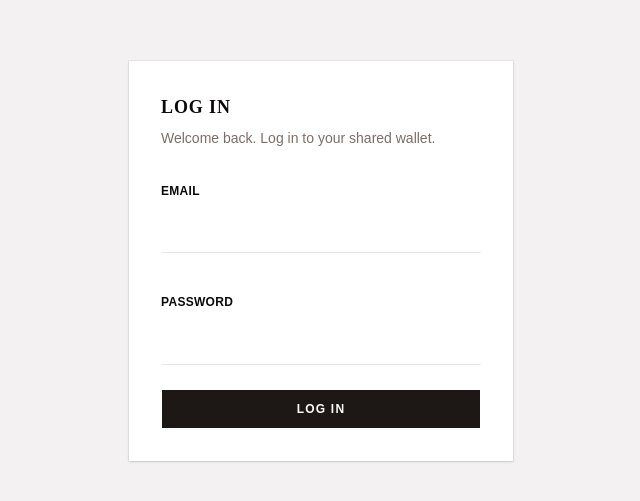
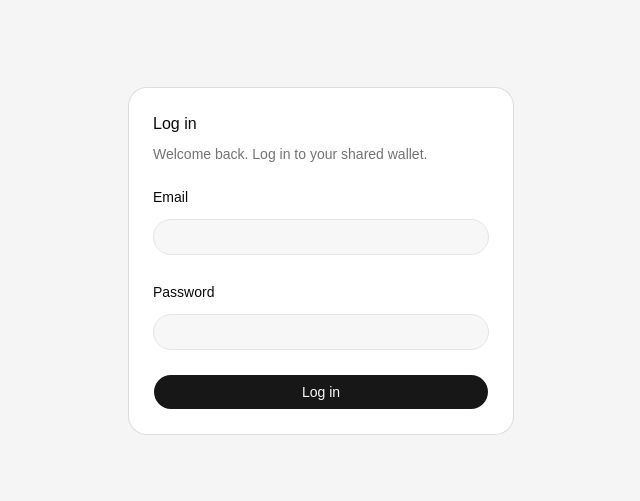
Before and after one commit to andrewnessinjim/couples-wallet, a React (Vite) app: page /login in a window 1280 px wide. Shown: the part 139-640 px from the top of the page, without its empty margins (319-959 px from the left). Built offline with nearby package versions, Linux system fonts and the light colour scheme.

Commit message:
feat: softer theme

```diff
--- a/package.json
+++ b/package.json
@@ -11,9 +11,12 @@
   },
   "dependencies": {
     "@base-ui/react": "^1.9.0",
+    "@fontsource-variable/figtree": "^5.3.0",
     "@fontsource-variable/noto-sans": "^5.3.0",
     "@fontsource-variable/playfair-display": "^5.3.0",
     "@hookform/resolvers": "^6.0.0",
+    "@hugeicons/core-free-icons": "^4.3.5",
+    "@hugeicons/react": "^1.1.10",
     "@tailwindcss/vite": "^4.3.3",
     "@tanstack/react-router": "^1.170.45",
     "class-variance-authority": "^0.7.1",
--- a/src/components/ui/button.tsx
+++ b/src/components/ui/button.tsx
@@ -3,31 +3,31 @@ import { cva, type VariantProps } from "class-variance-authority"
 import { cn } from "cn"
 
 const buttonVariants = cva(
-  "group/button inline-flex shrink-0 items-center justify-center rounded-none border border-transparent bg-clip-padding text-xs font-semibold tracking-widest whitespace-nowrap uppercase transition-all outline-none select-none focus-visible:border-ring focus-visible:ring-2 focus-visible:ring-ring/30 active:not-aria-[haspopup]:translate-y-px disabled:pointer-events-none disabled:opacity-50 aria-invalid:border-destructive aria-invalid:ring-2 aria-invalid:ring-destructive/20 dark:aria-invalid:border-destructive/50 dark:aria-invalid:ring-destructive/40 [&_svg]:pointer-events-none [&_svg]:shrink-0 [&_svg:not([class*='size-'])]:size-3.5",
+  "group/button inline-flex shrink-0 items-center justify-center rounded-4xl border border-transparent bg-clip-padding text-sm font-medium whitespace-nowrap transition-all outline-none select-none focus-visible:border-ring focus-visible:ring-[3px] focus-visible:ring-ring/50 active:not-aria-[haspopup]:translate-y-px disabled:pointer-events-none disabled:opacity-50 aria-invalid:border-destructive aria-invalid:ring-[3px] aria-invalid:ring-destructive/20 dark:aria-invalid:border-destructive/50 dark:aria-invalid:ring-destructive/40 [&_svg]:pointer-events-none [&_svg]:shrink-0 [&_svg:not([class*='size-'])]:size-4",
   {
     variants: {
       variant: {
         default: "bg-primary text-primary-foreground hover:bg-primary/80",
         outline:
-          "border-border bg-transparent hover:bg-muted hover:text-foreground aria-expanded:bg-muted aria-expanded:text-foreground dark:hover:bg-input/30",
+          "border-border bg-input/30 hover:bg-input/50 hover:text-foreground aria-expanded:bg-muted aria-expanded:text-foreground",
         secondary:
           "bg-secondary text-secondary-foreground hover:bg-[color-mix(in_oklch,var(--secondary),var(--foreground)_5%)] aria-expanded:bg-secondary aria-expanded:text-secondary-foreground",
         ghost:
           "hover:bg-muted hover:text-foreground aria-expanded:bg-muted aria-expanded:text-foreground dark:hover:bg-muted/50",
         destructive:
           "bg-destructive/10 text-destructive hover:bg-destructive/20 focus-visible:border-destructive/40 focus-visible:ring-destructive/20 dark:bg-destructive/20 dark:hover:bg-destructive/30 dark:focus-visible:ring-destructive/40",
-        link: "text-primary underline underline-offset-4 hover:underline",
+        link: "text-primary underline-offset-4 hover:underline",
       },
       size: {
         default:
-          "h-10 gap-1.5 px-6 has-data-[icon=inline-end]:pr-4 has-data-[icon=inline-start]:pl-4",
-        xs: "h-7 gap-1 px-3 has-data-[icon=inline-end]:pr-2 has-data-[icon=inline-start]:pl-2 [&_svg:not([class*='size-'])]:size-3",
-        sm: "h-9 gap-1 px-4 has-data-[icon=inline-end]:pr-3 has-data-[icon=inline-start]:pl-3",
-        lg: "h-11 gap-1.5 px-8 has-data-[icon=inline-end]:pr-5 has-data-[icon=inline-start]:pl-5",
-        icon: "size-10",
-        "icon-xs": "size-7 [&_svg:not([class*='size-'])]:size-3",
-        "icon-sm": "size-9",
-        "icon-lg": "size-11",
+          "h-9 gap-1.5 px-3 has-data-[icon=inline-end]:pr-2.5 has-data-[icon=inline-start]:pl-2.5",
+        xs: "h-6 gap-1 px-2.5 text-xs has-data-[icon=inline-end]:pr-2 has-data-[icon=inline-start]:pl-2 [&_svg:not([class*='size-'])]:size-3",
+        sm: "h-8 gap-1 px-3 has-data-[icon=inline-end]:pr-2 has-data-[icon=inline-start]:pl-2",
+        lg: "h-10 gap-1.5 px-4 has-data-[icon=inline-end]:pr-3 has-data-[icon=inline-start]:pl-3",
+        icon: "size-9",
+        "icon-xs": "size-6 [&_svg:not([class*='size-'])]:size-3",
+        "icon-sm": "size-8",
+        "icon-lg": "size-10",
       },
     },
     defaultVariants: {
--- a/src/components/ui/card.tsx
+++ b/src/components/ui/card.tsx
@@ -11,7 +11,7 @@ function Card({
       data-slot="card"
       data-size={size}
       className={cn(
-        "group/card flex flex-col gap-(--card-spacing) overflow-hidden bg-card py-(--card-spacing) text-sm text-card-foreground shadow-sm ring-1 ring-foreground/5 [--card-spacing:--spacing(8)] has-[>img:first-child]:pt-0 data-[size=sm]:[--card-spacing:--spacing(5)] *:[img:first-child]:rounded-none *:[img:last-child]:rounded-none",
+        "group/card flex flex-col gap-(--card-spacing) overflow-hidden rounded-2xl bg-card py-(--card-spacing) text-sm text-card-foreground ring-1 ring-foreground/10 [--card-spacing:--spacing(6)] has-[>img:first-child]:pt-0 data-[size=sm]:[--card-spacing:--spacing(4)] *:[img:first-child]:rounded-t-xl *:[img:last-child]:rounded-b-xl",
         className
       )}
       {...props}
@@ -24,7 +24,7 @@ function CardHeader({ className, ...props }: React.ComponentProps<"div">) {
     <div
       data-slot="card-header"
       className={cn(
-        "group/card-header @container/card-header grid auto-rows-min items-start gap-1.5 rounded-none px-(--card-spacing) has-data-[slot=card-action]:grid-cols-[1fr_auto] has-data-[slot=card-description]:grid-rows-[auto_auto] [.border-b]:pb-(--card-spacing)",
+        "group/card-header @container/card-header grid auto-rows-min items-start gap-2 rounded-t-xl px-(--card-spacing) has-data-[slot=card-action]:grid-cols-[1fr_auto] has-data-[slot=card-description]:grid-rows-[auto_auto] [.border-b]:pb-(--card-spacing)",
         className
       )}
       {...props}
@@ -36,10 +36,7 @@ function CardTitle({ className, ...props }: React.ComponentProps<"div">) {
   return (
     <div
       data-slot="card-title"
-      className={cn(
-        "font-heading text-lg font-semibold tracking-wider uppercase",
-        className
-      )}
+      className={cn("font-heading text-base font-medium", className)}
       {...props}
     />
   )
@@ -49,7 +46,7 @@ function CardDescription({ className, ...props }: React.ComponentProps<"div">) {
   return (
     <div
       data-slot="card-description"
-      className={cn("text-sm leading-relaxed text-muted-foreground", className)}
+      className={cn("text-sm text-muted-foreground", className)}
       {...props}
     />
   )
@@ -83,7 +80,7 @@ function CardFooter({ className, ...props }: React.ComponentProps<"div">) {
     <div
       data-slot="card-footer"
       className={cn(
-        "flex items-center px-(--card-spacing) [.border-t]:pt-(--card-spacing)",
+        "flex items-center rounded-b-xl px-(--card-spacing) [.border-t]:pt-(--card-spacing)",
         className
       )}
       {...props}
--- a/src/components/ui/field.tsx
+++ b/src/components/ui/field.tsx
@@ -28,7 +28,7 @@ function FieldLegend({
       data-slot="field-legend"
       data-variant={variant}
       className={cn(
-        "mb-3 font-semibold uppercase data-[variant=label]:text-xs data-[variant=legend]:text-xs",
+        "mb-3 font-medium data-[variant=label]:text-sm data-[variant=legend]:text-base",
         className
       )}
       {...props}
@@ -41,7 +41,7 @@ function FieldGroup({ className, ...props }: React.ComponentProps<"div">) {
     <div
       data-slot="field-group"
       className={cn(
-        "group/field-group @container/field-group flex w-full flex-col gap-10 data-[slot=checkbox-group]:gap-3 *:data-[slot=field-group]:gap-4",
+        "group/field-group @container/field-group flex w-full flex-col gap-7 data-[slot=checkbox-group]:gap-3 *:data-[slot=field-group]:gap-4",
         className
       )}
       {...props}
@@ -104,7 +104,7 @@ function FieldLabel({
     <Label
       data-slot="field-label"
       className={cn(
-        "group/field-label peer/field-label flex w-fit gap-2 leading-relaxed group-data-[disabled=true]/field:opacity-50 has-data-checked:border-primary/30 has-data-checked:bg-primary/5 has-[>[data-slot=field]]:rounded-none has-[>[data-slot=field]]:border has-[>[data-slot=field]]:not-has-[:disabled,[data-disabled]]:hover:bg-muted/50 has-[>[data-slot=field]]:has-[:focus-visible]:ring-2 has-[>[data-slot=field]]:has-[:focus-visible]:ring-ring/30 *:data-[slot=field]:p-4 dark:has-data-checked:border-primary/20 dark:has-data-checked:bg-primary/10",
+        "group/field-label peer/field-label flex w-fit gap-2 leading-snug group-data-[disabled=true]/field:opacity-50 has-data-checked:border-primary/30 has-data-checked:bg-primary/5 has-[>[data-slot=field]]:rounded-xl has-[>[data-slot=field]]:border has-[>[data-slot=field]]:not-has-[:disabled,[data-disabled]]:hover:bg-input/40 has-[>[data-slot=field]]:has-[:focus-visible]:border-ring has-[>[data-slot=field]]:has-[:focus-visible]:ring-[3px] has-[>[data-slot=field]]:has-[:focus-visible]:ring-ring/50 *:data-[slot=field]:p-4 dark:has-data-checked:border-primary/20 dark:has-data-checked:bg-primary/10",
         "has-[>[data-slot=field]]:w-full has-[>[data-slot=field]]:flex-col",
         className
       )}
@@ -118,7 +118,7 @@ function FieldTitle({ className, ...props }: React.ComponentProps<"div">) {
     <div
       data-slot="field-label"
       className={cn(
-        "flex w-fit items-center gap-2 text-xs font-semibold uppercase group-data-[disabled=true]/field:opacity-50 in-data-[slot=field-label]:font-semibold",
+        "flex w-fit items-center gap-2 text-sm font-medium group-data-[disabled=true]/field:opacity-50",
         className
       )}
       {...props}
@@ -131,7 +131,7 @@ function FieldDescription({ className, ...props }: React.ComponentProps<"p">) {
     <p
       data-slot="field-description"
       className={cn(
-        "text-left text-sm leading-normal font-normal tracking-normal text-muted-foreground normal-case group-has-data-horizontal/field:text-balance [[data-variant=legend]+&]:-mt-1.5",
+        "text-left text-sm leading-normal font-normal text-muted-foreground group-has-data-horizontal/field:text-balance [[data-variant=legend]+&]:-mt-1.5",
         "last:mt-0 nth-last-2:-mt-1",
         "[&>a]:underline [&>a]:underline-offset-4 [&>a:hover]:text-primary",
         className
--- a/src/components/ui/input.tsx
+++ b/src/components/ui/input.tsx
@@ -8,7 +8,7 @@ function Input({ className, type, ...props }: React.ComponentProps<"input">) {
       type={type}
       data-slot="input"
       className={cn(
-        "h-10 w-full min-w-0 border border-transparent border-b-input bg-transparent px-0 py-1 text-base transition-[color,border-color] outline-none file:inline-flex file:h-7 file:border-0 file:bg-transparent file:text-sm file:font-medium file:text-foreground placeholder:text-muted-foreground focus-visible:border-b-ring disabled:pointer-events-none disabled:cursor-not-allowed disabled:opacity-50 aria-invalid:border-b-destructive md:text-sm dark:aria-invalid:border-b-destructive/50",
+        "h-9 w-full min-w-0 rounded-4xl border border-input bg-input/30 px-3 py-1 text-base transition-colors outline-none file:inline-flex file:h-7 file:border-0 file:bg-transparent file:text-sm file:font-medium file:text-foreground placeholder:text-muted-foreground focus-visible:border-ring focus-visible:ring-[3px] focus-visible:ring-ring/50 disabled:pointer-events-none disabled:cursor-not-allowed disabled:opacity-50 aria-invalid:border-destructive aria-invalid:ring-[3px] aria-invalid:ring-destructive/20 md:text-sm dark:aria-invalid:border-destructive/50 dark:aria-invalid:ring-destructive/40",
         className
       )}
       {...props}
--- a/src/components/ui/label.tsx
+++ b/src/components/ui/label.tsx
@@ -6,7 +6,7 @@ function Label({ className, ...props }: React.ComponentProps<"label">) {
     <label
       data-slot="label"
       className={cn(
-        "flex items-center gap-2 text-xs font-semibold tracking-wide uppercase select-none group-data-[disabled=true]:pointer-events-none group-data-[disabled=true]:opacity-50 peer-disabled:cursor-not-allowed peer-disabled:opacity-50 peer-data-[slot=checkbox]:text-sm peer-data-[slot=checkbox]:font-normal peer-data-[slot=checkbox]:tracking-normal peer-data-[slot=checkbox]:normal-case peer-data-[slot=radio-group-item]:text-sm peer-data-[slot=radio-group-item]:font-normal peer-data-[slot=radio-group-item]:tracking-normal peer-data-[slot=radio-group-item]:normal-case peer-data-[slot=switch]:text-sm peer-data-[slot=switch]:font-normal peer-data-[slot=switch]:tracking-normal peer-data-[slot=switch]:normal-case",
+        "flex items-center gap-2 text-sm leading-none font-medium select-none group-data-[disabled=true]:pointer-events-none group-data-[disabled=true]:opacity-50 peer-disabled:cursor-not-allowed peer-disabled:opacity-50",
         className
       )}
       {...props}
--- a/src/index.css
+++ b/src/index.css
@@ -3,81 +3,82 @@
 @import "shadcn/tailwind.css";
 @import "@fontsource-variable/noto-sans";
 @import "@fontsource-variable/playfair-display";
+@import "@fontsource-variable/figtree";
 
 @custom-variant dark (&:is(.dark *));
 
 :root {
     --background: oklch(1 0 0);
-    --foreground: oklch(0.147 0.004 49.3);
+    --foreground: oklch(0.145 0 0);
     --card: oklch(1 0 0);
-    --card-foreground: oklch(0.147 0.004 49.3);
+    --card-foreground: oklch(0.145 0 0);
     --popover: oklch(1 0 0);
-    --popover-foreground: oklch(0.147 0.004 49.3);
-    --primary: oklch(0.214 0.009 43.1);
-    --primary-foreground: oklch(0.986 0.002 67.8);
-    --secondary: oklch(0.96 0.002 17.2);
-    --secondary-foreground: oklch(0.214 0.009 43.1);
-    --muted: oklch(0.96 0.002 17.2);
-    --muted-foreground: oklch(0.547 0.021 43.1);
-    --accent: oklch(0.96 0.002 17.2);
-    --accent-foreground: oklch(0.214 0.009 43.1);
+    --popover-foreground: oklch(0.145 0 0);
+    --primary: oklch(0.205 0 0);
+    --primary-foreground: oklch(0.985 0 0);
+    --secondary: oklch(0.97 0 0);
+    --secondary-foreground: oklch(0.205 0 0);
+    --muted: oklch(0.97 0 0);
+    --muted-foreground: oklch(0.556 0 0);
+    --accent: oklch(0.97 0 0);
+    --accent-foreground: oklch(0.205 0 0);
     --destructive: oklch(0.577 0.245 27.325);
-    --border: oklch(0.922 0.005 34.3);
-    --input: oklch(0.922 0.005 34.3);
-    --ring: oklch(0.714 0.014 41.2);
-    --chart-1: oklch(0.868 0.007 39.5);
-    --chart-2: oklch(0.547 0.021 43.1);
-    --chart-3: oklch(0.438 0.017 39.3);
-    --chart-4: oklch(0.367 0.016 35.7);
-    --chart-5: oklch(0.268 0.011 36.5);
+    --border: oklch(0.922 0 0);
+    --input: oklch(0.922 0 0);
+    --ring: oklch(0.708 0 0);
+    --chart-1: oklch(0.87 0 0);
+    --chart-2: oklch(0.556 0 0);
+    --chart-3: oklch(0.439 0 0);
+    --chart-4: oklch(0.371 0 0);
+    --chart-5: oklch(0.269 0 0);
     --radius: 0.625rem;
-    --sidebar: oklch(0.986 0.002 67.8);
-    --sidebar-foreground: oklch(0.147 0.004 49.3);
-    --sidebar-primary: oklch(0.214 0.009 43.1);
-    --sidebar-primary-foreground: oklch(0.986 0.002 67.8);
-    --sidebar-accent: oklch(0.96 0.002 17.2);
-    --sidebar-accent-foreground: oklch(0.214 0.009 43.1);
-    --sidebar-border: oklch(0.922 0.005 34.3);
-    --sidebar-ring: oklch(0.714 0.014 41.2);
+    --sidebar: oklch(0.985 0 0);
+    --sidebar-foreground: oklch(0.145 0 0);
+    --sidebar-primary: oklch(0.205 0 0);
+    --sidebar-primary-foreground: oklch(0.985 0 0);
+    --sidebar-accent: oklch(0.97 0 0);
+    --sidebar-accent-foreground: oklch(0.205 0 0);
+    --sidebar-border: oklch(0.922 0 0);
+    --sidebar-ring: oklch(0.708 0 0);
 }
 
 .dark {
-    --background: oklch(0.147 0.004 49.3);
-    --foreground: oklch(0.986 0.002 67.8);
-    --card: oklch(0.214 0.009 43.1);
-    --card-foreground: oklch(0.986 0.002 67.8);
-    --popover: oklch(0.214 0.009 43.1);
-    --popover-foreground: oklch(0.986 0.002 67.8);
-    --primary: oklch(0.922 0.005 34.3);
-    --primary-foreground: oklch(0.214 0.009 43.1);
-    --secondary: oklch(0.268 0.011 36.5);
-    --secondary-foreground: oklch(0.986 0.002 67.8);
-    --muted: oklch(0.268 0.011 36.5);
-    --muted-foreground: oklch(0.714 0.014 41.2);
-    --accent: oklch(0.268 0.011 36.5);
-    --accent-foreground: oklch(0.986 0.002 67.8);
+    --background: oklch(0.145 0 0);
+    --foreground: oklch(0.985 0 0);
+    --card: oklch(0.205 0 0);
+    --card-foreground: oklch(0.985 0 0);
+    --popover: oklch(0.205 0 0);
+    --popover-foreground: oklch(0.985 0 0);
+    --primary: oklch(0.922 0 0);
+    --primary-foreground: oklch(0.205 0 0);
+    --secondary: oklch(0.269 0 0);
+    --secondary-foreground: oklch(0.985 0 0);
+    --muted: oklch(0.269 0 0);
+    --muted-foreground: oklch(0.708 0 0);
+    --accent: oklch(0.269 0 0);
+    --accent-foreground: oklch(0.985 0 0);
     --destructive: oklch(0.704 0.191 22.216);
     --border: oklch(1 0 0 / 10%);
     --input: oklch(1 0 0 / 15%);
-    --ring: oklch(0.547 0.021 43.1);
-    --chart-1: oklch(0.868 0.007 39.5);
-    --chart-2: oklch(0.547 0.021 43.1);
-    --chart-3: oklch(0.438 0.017 39.3);
-    --chart-4: oklch(0.367 0.016 35.7);
-    --chart-5: oklch(0.268 0.011 36.5);
-    --sidebar: oklch(0.214 0.009 43.1);
-    --sidebar-foreground: oklch(0.986 0.002 67.8);
+    --ring: oklch(0.556 0 0);
+    --chart-1: oklch(0.87 0 0);
+    --chart-2: oklch(0.556 0 0);
+    --chart-3: oklch(0.439 0 0);
+    --chart-4: oklch(0.371 0 0);
+    --chart-5: oklch(0.269 0 0);
+    --sidebar: oklch(0.205 0 0);
+    --sidebar-foreground: oklch(0.985 0 0);
     --sidebar-primary: oklch(0.488 0.243 264.376);
-    --sidebar-primary-foreground: oklch(0.986 0.002 67.8);
-    --sidebar-accent: oklch(0.268 0.011 36.5);
-    --sidebar-accent-foreground: oklch(0.986 0.002 67.8);
+    --sidebar-primary-foreground: oklch(0.985 0 0);
+    --sidebar-accent: oklch(0.269 0 0);
+    --sidebar-accent-foreground: oklch(0.985 0 0);
     --sidebar-border: oklch(1 0 0 / 10%);
-    --sidebar-ring: oklch(0.547 0.021 43.1);
+    --sidebar-ring: oklch(0.556 0 0);
 }
 
 @theme inline {
-    --font-sans: 'Noto Sans Variable', sans-serif;
-    --font-heading: 'Playfair Display Variable', serif;
+    --font-sans: 'Figtree Variable', sans-serif;
+    --font-heading: var(--font-sans);
     --color-sidebar-ring: var(--sidebar-ring);
     --color-sidebar-border: var(--sidebar-border);
     --color-sidebar-accent-foreground: var(--sidebar-accent-foreground);
--- a/src/routes/_auth/login/index.tsx
+++ b/src/routes/_auth/login/index.tsx
@@ -19,17 +19,11 @@ import {
 } from "@/components/ui/field";
 import { Input } from "@/components/ui/input";
 
-// 1. URL search params: /login?code=12345 (from the invitation flow)
-const loginSearchSchema = z.object({
-  code: z.string().optional(),
-});
-
 export const Route = createFileRoute("/_auth/login/")({
-  validateSearch: loginSearchSchema,
   component: LoginPage,
 });
 
-// 2. What valid form data looks like
+// 1. What valid form data looks like
 const loginSchema = z.object({
   email: z.email("Enter a valid email address"),
   password: z.string().min(1, "Password is required"),
@@ -38,18 +32,16 @@ const loginSchema = z.object({
 type LoginValues = z.infer<typeof loginSchema>;
 
 function LoginPage() {
-  const { code } = Route.useSearch();
-
-  // 3. The form, validated by the zod schema
+  // 2. The form, validated by the zod schema
   const form = useForm<LoginValues>({
     resolver: zodResolver(loginSchema),
     defaultValues: { email: "", password: "" },
   });
 
-  // 4. Only runs when validation passes
+  // 3. Only runs when validation passes
   function onSubmit(values: LoginValues) {
     // TODO: call the auth provider once we pick a backend
-    console.log({ ...values, code });
+    console.log(values);
   }
 
   return (
@@ -57,9 +49,7 @@ function LoginPage() {
       <CardHeader>
         <CardTitle>Log in</CardTitle>
         <CardDescription>
-          {code
-            ? "Log in to join your partner's wallet."
-            : "Welcome back. Log in to your shared wallet."}
+          Welcome back. Log in to your shared wallet.
         </CardDescription>
       </CardHeader>
 
@@ -70,10 +60,15 @@ function LoginPage() {
               name="email"
               control={form.control}
               render={({ field, fieldState }) => {
-                console.log({field, fieldState});
+                console.log({ field, fieldState });
                 return (
                   <Field data-invalid={fieldState.invalid}>
+                    <div className="flex gap-4 items-baseline">
                       <FieldLabel htmlFor="email">Email</FieldLabel>
+                      {fieldState.invalid && (
+                        <FieldError errors={[fieldState.error]} />
+                      )}
+                    </div>
                     <Input
                       {...field}
                       id="email"
@@ -81,11 +76,9 @@ function LoginPage() {
                       autoComplete="email"
                       aria-invalid={fieldState.invalid}
                     />
-                  {fieldState.invalid && (
-                    <FieldError errors={[fieldState.error]} />
-                  )}
                   </Field>
-              )}}
+                );
+              }}
             />
 
             <Controller
@@ -93,7 +86,12 @@ function LoginPage() {
               control={form.control}
               render={({ field, fieldState }) => (
                 <Field data-invalid={fieldState.invalid}>
+                  <div className="flex gap-4 items-baseline">
                     <FieldLabel htmlFor="password">Password</FieldLabel>
+                    {fieldState.invalid && (
+                      <FieldError errors={[fieldState.error]} />
+                    )}
+                  </div>
                   <Input
                     {...field}
                     id="password"
@@ -101,9 +99,6 @@ function LoginPage() {
                     autoComplete="current-password"
                     aria-invalid={fieldState.invalid}
                   />
-                  {fieldState.invalid && (
-                    <FieldError errors={[fieldState.error]} />
-                  )}
                 </Field>
               )}
             />
```
Also changed, not shown: components.json, 1 other file (tests, documents, lock files or other folders). Lines whose indentation alone changed are shown as unchanged.
